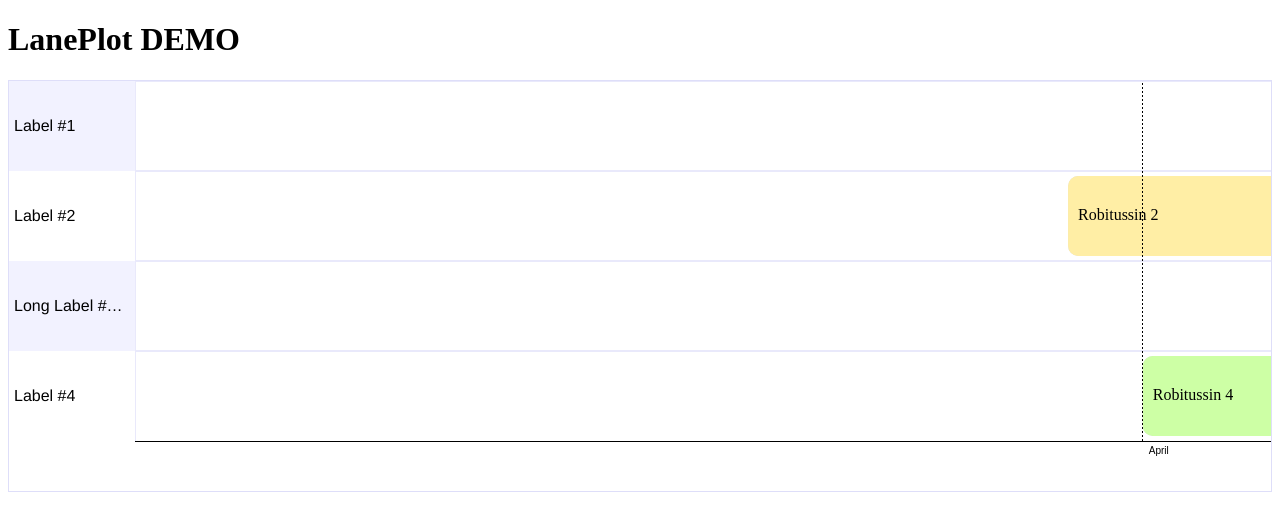
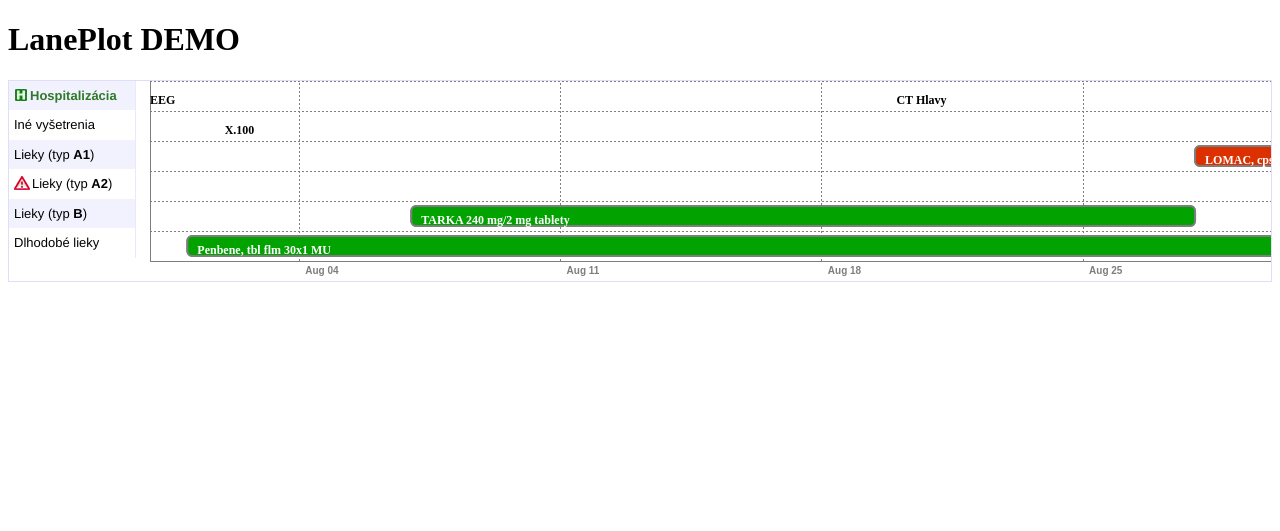
Before and after one commit to vacuumlabs/laneplot, a PHP site: page / in a window 1280 px wide. Shown: the top 531 px of the page. Run offline with PHP 8.4, Linux system fonts and the light colour scheme.

Commit message:
finalizacia to piatku - update 1

```diff
--- a/site/public/css/laneplot.css
+++ b/site/public/css/laneplot.css
@@ -1,9 +1,9 @@
 /* lanePlot */
 .lanePlot {
     font-size: 1em;
-    margin:0;
-    padding:0;
-    color:#000;
+    margin: 0;
+    padding: 0;
+    color: #000;
 }
 
 .clearfix {
@@ -21,9 +21,20 @@
 .lanePlot > .labelContainer div.label {
     padding: 5px;
     font-family: "Helvetica Neue", Helvetica, Arial, sans-serif;
+    font-size: 13px;
     text-overflow: ellipsis;
     overflow: hidden;
     white-space: nowrap;
+    position: relative;
+}
+
+.lanePlot > .labelContainer img.icon {
+    position: absolute;
+    top: 0;
+    left: 0;
+    bottom: 0;
+    margin: auto;
+    padding-bottom: 2px;
 }
 
 .lanePlot > .labelContainer div:nth-child(odd) {
@@ -42,10 +53,17 @@
     margin-left: 126px;
 }
 
-
+.lanes path {
+    fill: none;
+    stroke: #7D7F7E;
+    shape-rendering: crispEdges;
+    stroke-dasharray: 2, 2;
+}
 
 .axis text {
-    font: 10px sans-serif;
+    font: 10px Arial;
+    fill: #7D7F7E;
+    font-weight: bold;
     /*stroke: #000;*/
     /*fill: #000;*/
 }
@@ -53,12 +71,15 @@
 .axis line,
 .axis path {
     fill: none;
-    stroke: #000;
-    /*stroke: #DCDCEA;*/
-    /*stroke-width: 2;*/
+    stroke: #7D7F7E;
     shape-rendering: crispEdges;
 }
 
 .axis line {
-    stroke-dasharray: 2,2;
+    stroke-dasharray: 2, 2;
 }
+
+.event {
+    font-size: 12px;
+    font-weight: bold;
+}
--- a/site/public/index.html
+++ b/site/public/index.html
@@ -15,30 +15,56 @@
             border: 1px solid #DEDEF9;
         }
 
-        .red {
-            fill: #FF6B6B;
+        .greenLabel {
+            color: #2F7A28;
+            font-weight: bold;
         }
 
-        .green {
-            fill: #CDFFA5;
+        rect.red.progress {
+            fill: #DD3000;
         }
 
-        .blue {
-            fill: #A5AAFF;
+        rect.red {
+            fill: #686868;
+            stroke: #7D7F7E;
+            stroke-width: 2;
         }
 
-        .yellow {
-            fill: #FFEEA5;
+        text.red {
+            fill: #FFF;
+            font-weight: bold;
+            font-size: 12px;
+        }
+
+        rect.green.progress {
+            fill: #02A300;
+        }
+
+        rect.green {
+            fill: #686868;
+            stroke: #7D7F7E;
+            stroke-width: 2;
+        }
+
+        text.green {
+            fill: #FFF;
+            font-weight: bold;
+            font-size: 12px;
         }
     </style>
 </head>
 <body>
 <h1>LanePlot DEMO</h1>
 <script type="text/javascript">
+    var testBoundaries = {
+        startDate: "2013/03/05",
+        endDate: "2013/11/01"
+    };
     var testData = [
         {
-            "id": "#lane1",
-            "description": "Label #1",
+            "id": "#hospitalizacia",
+            "description": "Hospitalizácia",
+            "icon": "icons/hosp.png",
             "items": [
                 {
                     "startDate": "2013/04/05",
@@ -51,54 +77,54 @@
                     "startDate": "2013/07/12",
                     "endDate": "2013/08/30",
                     "progressDate": "2013/08/30",
-                    "classes": ["blue"],
+                    "classes": ["red"],
                     "label": "Diazepam"
                 }
             ]
         },
         {
-            "id": "#lane2",
-            "description": "Label #2",
+            "id": "#ine",
+            "description": "Iné vyšetrenia",
             "items": [
                 {
                     "startDate": "2013/03/30",
                     "endDate": "2013/05/05",
                     "progressDate": "2013/05/05",
-                    "classes": ["yellow"],
+                    "classes": ["green"],
                     "label": "Robitussin 2"
                 },
                 {
                     "startDate": "2013/06/06",
                     "endDate": "2013/06/20",
                     "progressDate": "2013/06/16",
-                    "classes": ["yellow"],
+                    "classes": ["green"],
                     "label": "Diazepam 2"
                 }
             ]
         },
         {
-            "id": "#lane3",
-            "description": "Long Label #3 Long Label #3 Long Label #3 Long Label #3",
+            "id": "#liekyA",
+            "description": "Lieky (typ A)",
             "items": [
                 {
                     "startDate": "2013/05/06",
                     "endDate": "2013/06/20",
                     "progressDate": "2013/06/01",
-                    "classes": ["blue"],
+                    "classes": ["red"],
                     "label": "Robitussin 3"
                 },
                 {
                     "startDate": "2013/08/01",
                     "endDate": "2013/10/10",
                     "progressDate": "2013/10/10",
-                    "classes": ["blue"],
+                    "classes": ["green"],
                     "label": "Diazepam 3"
                 }
             ]
         },
         {
-            "id": "#lane4",
-            "description": "Label #4",
+            "id": "#liekyB",
+            "description": "Lieky (typ B)",
             "items": [
                 {
                     "startDate": "2013/04/01",
@@ -118,25 +144,120 @@
         }
     ];
 
+    var testBoundaries2 = {
+        startDate: "2013/07/31",
+        endDate: "2013/10/01"
+    };
+    var testData2 = [
+        {
+            "id": "#hospitalizacia",
+            "description": "<span class='greenLabel'>Hospitalizácia</span>",
+            "icon": "icons/hosp.png",
+            "items": [
+                {
+                    "date": "2013/07/31",
+                    "classes": [],
+                    "icon": "icons/camera.png",
+                    "label": "EEG"
+                },
+                {
+                    "date": "2013/08/20",
+                    "classes": [],
+                    "icon": "icons/camera.png",
+                    "label": "CT Hlavy"
+                }
+            ]
+        },
+        {
+            "id": "#ine",
+            "description": "Iné vyšetrenia",
+            "items": [
+                {
+                    "date": "2013/08/02",
+                    "classes": [],
+                    "icon": "icons/note.png",
+                    "label": "X.100"
+                },
+                {
+                    "date": "2013/09/10",
+                    "classes": [],
+                    "icon": "icons/note.png",
+                    "label": "P279a"
+                }
+            ]
+        },
+        {
+            "id": "#liekyA1",
+            "description": "Lieky (typ <strong>A1</strong>)",
+            "items": [
+                {
+                    "startDate": "2013/08/28",
+                    "endDate": "2013/10/01",
+                    "progressDate": "2013/09/24",
+                    "classes": ["red"],
+                    "label": "LOMAC, cps 14x20 mg"
+                }
+            ]
+        },
+        {
+            "id": "#liekyA2",
+            "description": "Lieky (typ <strong>A2</strong>)",
+            "icon": "icons/warn.png",
+            "items": [
+                {
+                    "startDate": "2013/09/11",
+                    "endDate": "2013/10/01",
+                    "progressDate": "2013/09/24",
+                    "classes": ["red"],
+                    "label": "LOMAC, cps 14x20 mg"
+                }
+            ]
+        },
+        {
+            "id": "#liekyB",
+            "description": "Lieky (typ <strong>B</strong>)",
+            "items": [
+                {
+                    "startDate": "2013/08/07",
+                    "endDate": "2013/08/28",
+                    "progressDate": "2013/08/28",
+                    "classes": ["green"],
+                    "icon" : "icons/folder.png",
+                    "label": "TARKA 240 mg/2 mg tablety"
+                }
+            ]
+        },
+        {
+            "id": "#dlhodobe",
+            "description": "Dlhodobé lieky",
+            "items": [
+                {
+                    "startDate": "2013/08/01",
+                    "endDate": "2013/09/05",
+                    "progressDate": "2013/09/05",
+                    "classes": ["green"],
+                    "label": "Penbene, tbl flm 30x1 MU"
+                }
+            ]
+        }
+    ];
+
 
     // on ready
     $(function () {
         // create lanePlot
         $("#demo").lanePlot({
-            data: testData,
+            data: testData2,
             settings: {
-                boundaries: {
-                    startDate: "2013/03/05",
-                    endDate: "2013/10/15"
-                },
+                boundaries: testBoundaries2,
                 viewport: {
                     width: 2629743830, // 1 month in miliseconds
                     position: null
                 },
-                laneHeight: 5
+                laneHeight: 1.5
             },
             onLaneClick: function (event, lane) {
-                alert('klikol si na ' + lane.id);
+                alert('Klikol si na lane s ID: ' + lane.id);
             }
         });
     })
--- a/site/public/js/laneplot.js
+++ b/site/public/js/laneplot.js
@@ -114,9 +114,23 @@
             var label = $('<div/>', {
                 'class': 'label',
                 'style': 'height:' + config.settings.laneHeight + 'em;' +
-                    'line-height:' + config.settings.laneHeight + 'em;',
-                'html': lane.description
+                    'line-height:' + config.settings.laneHeight + 'em;'
             });
+            if (lane.icon) {
+                var icon = $('<img/>', {
+                    'class': 'icon',
+                    'style': 'max-height:' + config.settings.laneHeight + 'em;',
+                    'src': lane.icon,
+                    'alt': 'icon'
+                });
+                label.append(icon);
+                // icon vertical center fix
+                icon.load(function () {
+                    icon.css('left', parseInt(label.css('padding-left')));
+                    label.css('padding-left', parseInt(label.css('padding-left')) + icon.width() + 2);
+                });
+            }
+            label.append(lane.description);
             labelContainer.append(label);
         }
 
@@ -125,74 +139,14 @@
             // init size
             var unitSize = viewportWidth / viewportMiliseconds,
                 svgWidth = Math.abs(config.settings.boundaries.startDate - config.settings.boundaries.endDate) * unitSize,
-                svgHeight = laneHeight * laneCount + 50;
+                svgHeight = laneHeight * laneCount + 20;
 
             // create svg
             var svg = d3.select($(svgWrapper)[0])
                 .append("svg:svg")
-                .attr("width", svgWidth)
+                .attr("width", svgWidth + 25)
                 .attr("height", svgHeight);
 //                .attr("transform","scale(0.10,1)");
-
-            // render lanes
-            var lanesGroup = svg.append("g")
-                .attr("class", "lanes");
-            for (var i = 0; i < laneCount; i++) {
-                lanesGroup.append("svg:line")
-                    .attr("x1", 0)
-                    .attr("y1", i * laneHeight)
-                    .attr("x2", svgWidth)
-                    .attr("y2", i * laneHeight)
-                    .style("stroke", "rgb(233,233,251)")
-                    .style("stroke-width", 2);
-
-                // render items
-                config.data[i].items.forEach(function (item) {
-//                    svg.append("svg:rect")
-//                        .attr("x", Math.ceil(item.startDate * unitSize))
-//                        .attr("y", i * laneHeight)
-//                        .attr("width", Math.ceil(item.endDate * unitSize))
-//                        .attr("height", (i+1) * laneHeight);
-                    var margin = 5,
-                        recX = Math.abs(item.startDate - config.settings.boundaries.startDate) * unitSize,
-                        recY = i * laneHeight + margin,
-                        recHeight = laneHeight - 2 * margin,
-                        recEndWidth = Math.abs(item.startDate - item.endDate) * unitSize,
-                        recProgressWidth = Math.abs(item.startDate - item.progressDate) * unitSize,
-                        recClasses = item.classes instanceof Array ? item.classes.join(' ') : '',
-                        textX = recX + 2 * margin,
-                        textY = recY + recHeight / 2,
-                        intervalGroup = svg.append("g")
-                            .attr("class", "interval");
-
-                    intervalGroup.append("rect")
-                        .attr("x", recX)
-                        .attr("y", recY)
-                        .attr("width", recEndWidth)
-                        .attr("height", recHeight)
-                        .attr("rx", 10)
-                        .attr("fill", "#DCDCEA");
-                    intervalGroup.append("rect")
-                        .attr("x", recX)
-                        .attr("y", recY)
-                        .attr("width", recProgressWidth)
-                        .attr("height", recHeight)
-                        .attr("rx", 10)
-                        .attr("class", recClasses);
-                    intervalGroup.append("text")
-                        .attr("x", textX)
-                        .attr("y", textY)
-                        .text(item.label)
-                        .attr("alignment-baseline", "middle");
-                });
-//                for (var j = 0; j < config.data[i].items.length; j++) {
-//
-//                    console.log(parseFloat(config.data[i]));
-//                    console.log(parseFloat(config.data[i].items[j].startDate) * unitSize);
-//                    console.log(parseFloat(config.data[i].items[j].endDate) * unitSize);
-//                    console.log('-------');
-//                }
-            };
 
             // render x axis
             var t1 = config.settings.boundaries.startDate,
@@ -208,13 +162,128 @@
                 .tickSize(-svgHeight)
             svg.append("g")
                 .attr("class", "x axis")
-                .attr("transform", "translate(0, " + (svgHeight - 50) + ")")
+                .attr("transform", "translate(0, " + (svgHeight - 20) + ")")
                 .call(xAxis)
-//                .classed("minor", true)
                 .selectAll("text")
                 .attr("y", 6)
                 .attr("x", 6)
                 .style("text-anchor", "start");
+
+            // render lanes
+            var lanesGroup = svg.append("g")
+                .attr("class", "lanes");
+            for (var i = 0; i < laneCount; i++) {
+                lanesGroup.append("svg:path")
+                    .attr("d", "M 0 " + (i * laneHeight) + " L " + svgWidth + " " + i * (laneHeight));
+
+                // render items
+                config.data[i].items.forEach(function (item) {
+                    // EVENT
+                    if (item.date) {
+                        // skip out of boundaries
+                        if (item.date < config.settings.boundaries.startDate) {
+                            return true;
+                        }
+                        // init
+                        var margin = 5,
+                            textX = Math.abs(item.date - config.settings.boundaries.startDate) * unitSize,
+                            textY = i * laneHeight + margin + laneHeight / 2,
+                            eventGroup = svg.append("g");
+                        // text
+                        eventGroup.attr("class", "event")
+                            .append("text")
+                            .attr("x", textX)
+                            .attr("y", textY)
+                            .text(item.label)
+                            .attr("class", recClasses)
+                            .attr("alignment-baseline", "middle");
+                        // INTERVAL
+                    } else {
+                        // skip/crop out of boundaries
+                        var itemStartDate = item.startDate;
+                        if (item.endDate < config.settings.boundaries.startDate) {
+                            return true;
+                        } else if (item.startDate < config.settings.boundaries.startDate) {
+                            item.startDate = config.settings.boundaries.startDate;
+                        }
+
+                        //init
+                        var margin = 5,
+                            recX = Math.abs(itemStartDate - config.settings.boundaries.startDate) * unitSize,
+                            recY = i * laneHeight + margin,
+                            recHeight = laneHeight - 2 * margin,
+                            recEndWidth = Math.abs(itemStartDate - item.endDate) * unitSize,
+                            recProgressWidth = Math.abs(itemStartDate - item.progressDate) * unitSize,
+                            recClasses = item.classes instanceof Array ? item.classes.join(' ') : '',
+                            textX = recX + 2 * margin,
+                            textY = recY + laneHeight / 2,
+                            intervalGroup = svg.append("g")
+                                .attr("class", "interval");
+
+                        // full interval
+                        var rect = intervalGroup.append("rect")
+                            .attr("x", recX)
+                            .attr("y", recY)
+                            .attr("width", recEndWidth)
+                            .attr("height", recHeight)
+                            .attr("rx", 5)
+                            .attr("class", recClasses);
+                        // progress
+                        var progress = intervalGroup.append("rect")
+                            .attr("x", recX)
+                            .attr("y", recY)
+                            .attr("width", recProgressWidth)
+                            .attr("height", recHeight)
+                            .attr("rx", 5)
+                            .attr("class", recClasses + " progress");
+                        //icon
+//                        <svg preserveAspectRatio="xMidYMid meet" viewBox="0 0 30 40"
+//                        width="50" height="30">&Smile;</svg>
+                        if (item.icon && item.icon != "") {
+//                            var testsvg = intervalGroup.append("svg")
+//                                .attr("x", recX)
+//                                .attr("y", textY)
+//                                .attr("viewBox", "0 0 30 40")
+//                                .attr("preserveAspectRatio", "xMidYMid meet");
+//                            testsvg.append("image")
+//                                .attr("xlink:href", item.icon)
+//                                .attr("width", 10)
+//                                .attr("height", 10);
+//                                .attr("alignment-baseline", "middle");
+                        }
+                        // text
+                        var txt = intervalGroup.append("text")
+                            .attr("x", textX)
+                            .attr("y", textY)
+                            .text(item.label)
+                            .attr("class", recClasses)
+                            .attr("alignment-baseline", "middle");
+                        mywrap(txt, rect);
+//                        wordWrap(txt,0);
+//                        var bbox = txt.getBBox();
+//                        console.log(rect.attr('width'), txt.node().getComputedTextLength() );
+//                        console.log(rect.width(), bbox.width());
+                    }
+                });
+
+//                for (var j = 0; j < config.data[i].items.length; j++) {
+//
+//                    console.log(parseFloat(config.data[i]));
+//                    console.log(parseFloat(config.data[i].items[j].startDate) * unitSize);
+//                    console.log(parseFloat(config.data[i].items[j].endDate) * unitSize);
+//                    console.log('-------');
+//                }
+            }
+            ;
+
+//            svg.selectAll('.interval text')
+//                .each(fontSize)
+//                .each(wordWrap);
+            // translate (horizontal margin)
+//            var aa = d3.select(document.createElement("text"));
+//            $(aa).html("ehehheeheh");
+//            aa.node().getComputedTextLength();
+            svg.attr('transform', 'translate(15)');
 
             graphics.resize = function (newViewportWidth) {
                 var ratio = newViewportWidth / viewportWidth;
@@ -238,6 +307,110 @@
             return graphics;
         }
 
+        function mywrap(svgText, svgRect) {
+            var rectWidth = svgRect.attr('width');
+            var textWidth = svgText.node().getComputedTextLength();
+            textWidth += (svgText.attr('x') - svgRect.attr('x'));
+//            console.log(svgText.attr('x') - svgRect.attr('x'));
+            if (textWidth > rectWidth) {
+                var words = svgText.text().split(' ');
+                var line = new Array();
+                var word;
+                textWidth = 0;
+                while (textWidth < rectWidth) {
+                    word = words.shift();
+                    line.push(word);
+                    svgText.text(line.join(' ') + '...');
+                    textWidth = svgText.node().getComputedTextLength();
+                    textWidth += (svgText.attr('x') - svgRect.attr('x'));
+                }
+                line.pop()
+                svgText.text(line.join(' ') + '...');
+            }
+        }
+
+//        function fontSize(d, i) {
+//            var size = d.dx / 5;
+//            var words = d.data.key.split(' ');
+//            var word = words[0];
+//            var width = d.dx;
+//            var height = d.dy;
+//            var length = 0;
+//            d3.select(this).style("font-size", size + "px").text(word);
+//            while (((this.getBBox().width >= width) || (this.getBBox().height >= height)) && (size > 12)) {
+//                size--;
+//                d3.select(this).style("font-size", size + "px");
+//                this.firstChild.data = word;
+//            }
+//        }
+//
+//        function wordWrap(d, i) {
+//            var words = d.data.key.split(' ');
+//            var line = new Array();
+//            var length = 0;
+//            var text = "";
+//            var width = d.dx;
+//            var height = d.dy;
+//            var word;
+//            do {
+//                word = words.shift();
+//                line.push(word);
+//                if (words.length)
+//                    this.firstChild.data = line.join(' ') + " " + words[0];
+//                else
+//                    this.firstChild.data = line.join(' ');
+//                length = this.getBBox().width;
+//                if (length < width && words.length) {
+//                    ;
+//                }
+//                else {
+//                    text = line.join(' ');
+//                    this.firstChild.data = text;
+//                    if (this.getBBox().width > width) {
+//                        text = d3.select(this).select(function () {
+//                            return this.lastChild;
+//                        }).text();
+//                        text = text + "...";
+//                        d3.select(this).select(function () {
+//                            return this.lastChild;
+//                        }).text(text);
+//                        d3.select(this).classed("wordwrapped", true);
+//                        break;
+//                    }
+//                    else
+//                        ;
+//
+//                    if (text != '') {
+//                        d3.select(this).append("svg:tspan")
+//                            .attr("x", 0)
+//                            .attr("dx", "0.15em")
+//                            .attr("dy", "0.9em")
+//                            .text(text);
+//                    }
+//                    else
+//                        ;
+//
+//                    if (this.getBBox().height > height && words.length) {
+//                        text = d3.select(this).select(function () {
+//                            return this.lastChild;
+//                        }).text();
+//                        text = text + "...";
+//                        d3.select(this).select(function () {
+//                            return this.lastChild;
+//                        }).text(text);
+//                        d3.select(this).classed("wordwrapped", true);
+//
+//                        break;
+//                    }
+//                    else
+//                        ;
+//
+//                    line = new Array();
+//                }
+//            } while (words.length);
+//            this.firstChild.data = '';
+//        }
+
         // initialize every element
         this.each(function (index, element) {
             init(element);
```
Also changed, not shown: site/public/icons/camera.png (added), site/public/icons/folder.png (added), site/public/icons/hosp.png (added), site/public/icons/note.png (added), site/public/icons/warn.png (added).
